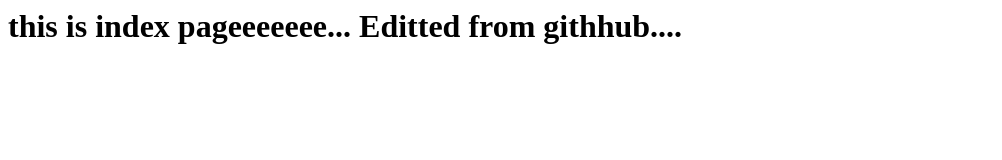
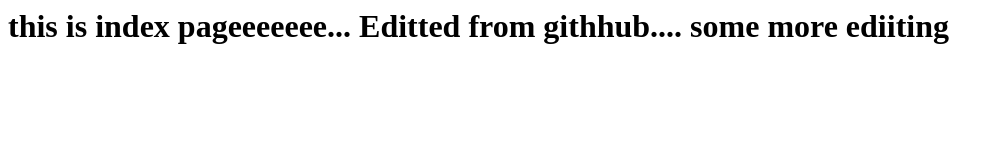
Before and after one commit to meabhi06/s3website, a plain HTML site: page index.html in a window 1280 px wide. Shown: the whole page, without its empty margins (0-1002 px from the left). Drawn offline with Linux system fonts and the light colour scheme.

Commit message:
Update index.html

```diff
--- a/index.html
+++ b/index.html
@@ -1,5 +1,5 @@
 <html>
   <body>
-    <h1>this is index pageeeeeee... Editted from githhub....</h1>
+    <h1>this is index pageeeeeee... Editted from githhub.... some more ediiting</h1>
   </body>
 </html>
```
